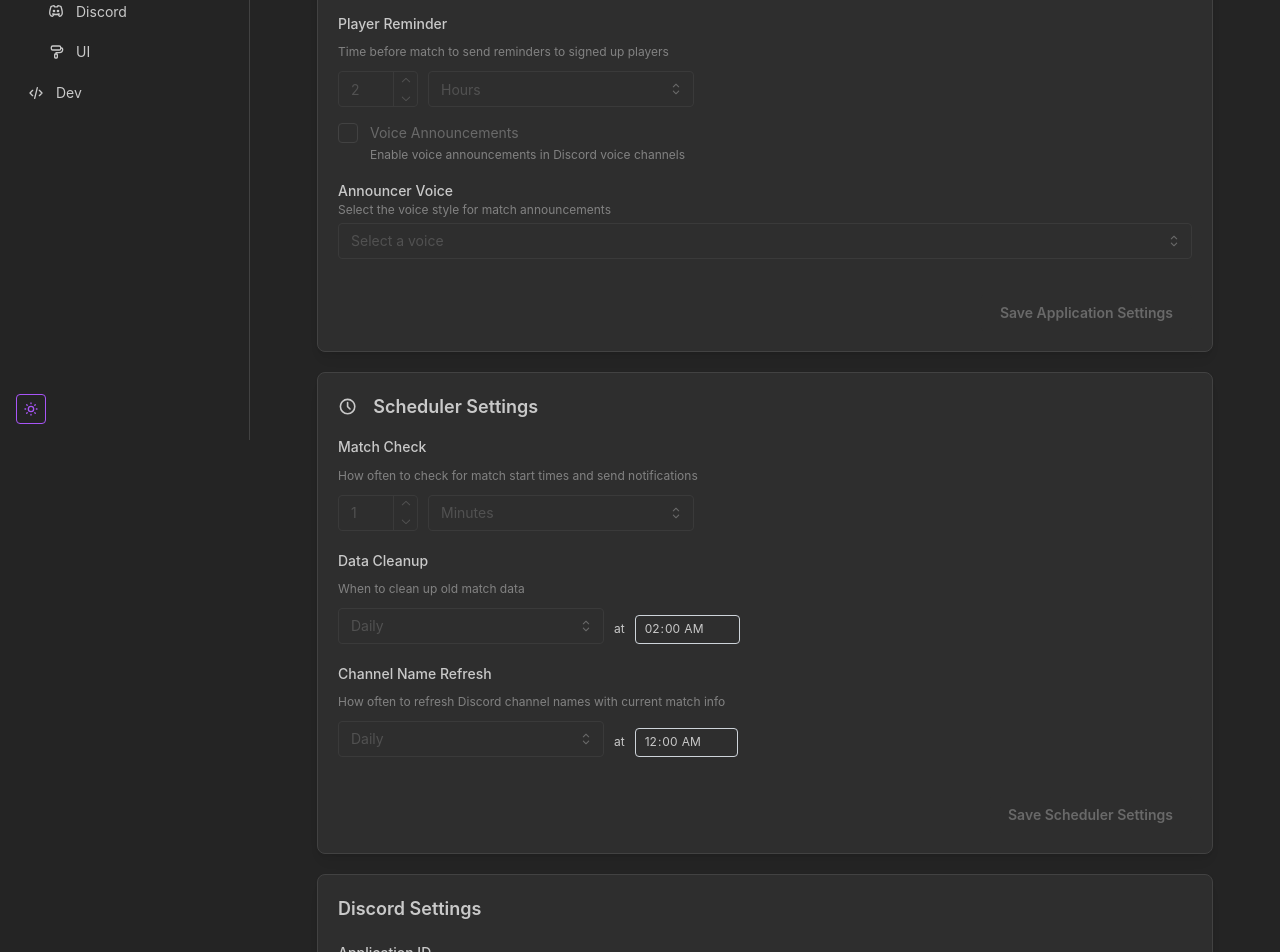
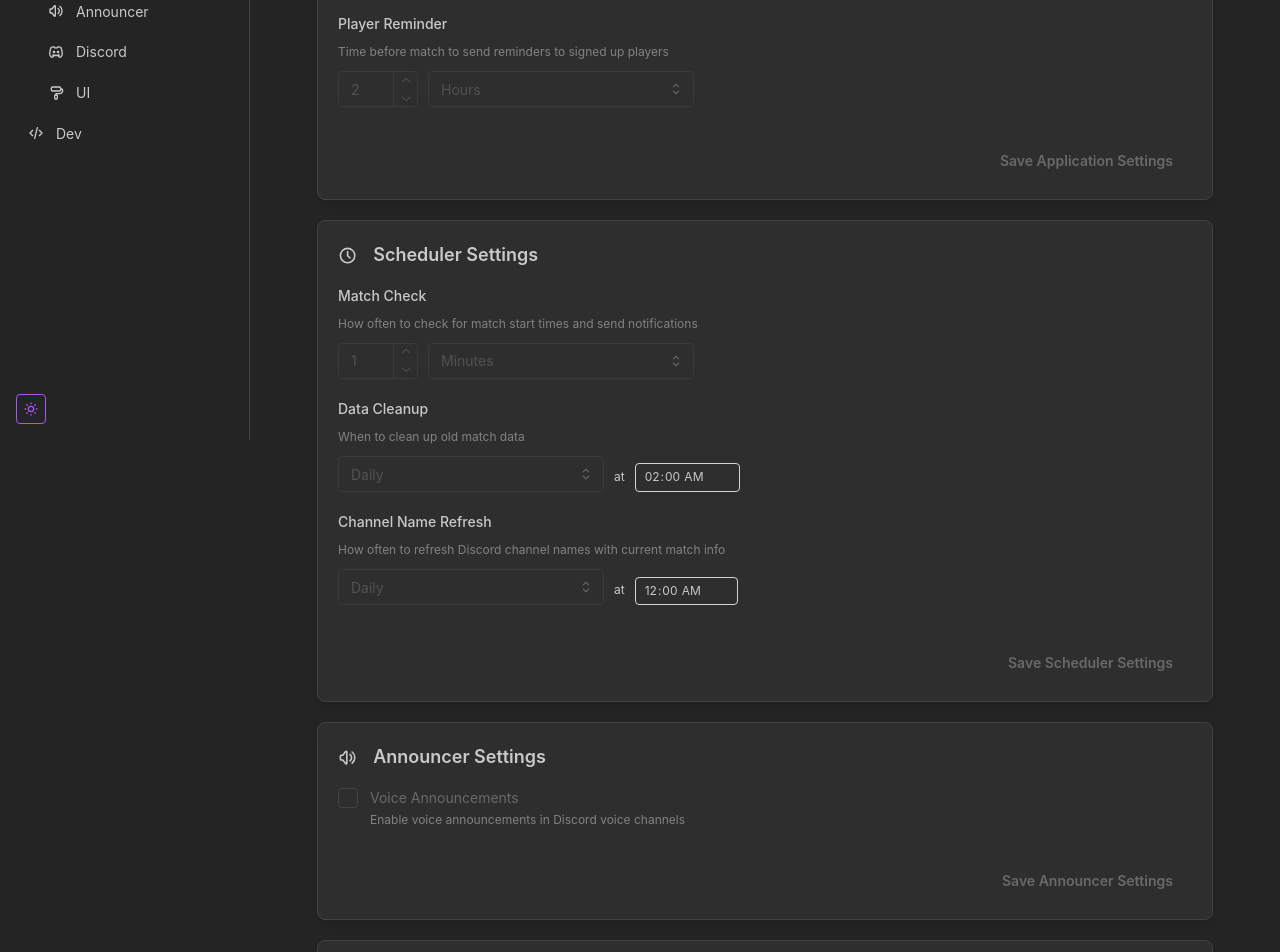
Before and after one commit to slamanna212/MatchExec, a Next.js app: page /settings in a window 1280 px wide. Shown: the part 360-1312 px from the top of the page. Built offline with nearby package versions, Linux system fonts and the light colour scheme.

Commit message:
polish announcer

```diff
--- a/src/app/settings/page.tsx
+++ b/src/app/settings/page.tsx
@@ -2,10 +2,10 @@
 
 export const dynamic = 'force-dynamic';
 
-import { Card, Text, Stack, TextInput, Button, Group, PasswordInput, Alert, NumberInput, Checkbox, Select } from '@mantine/core';
+import { Card, Text, Stack, TextInput, Button, Group, PasswordInput, Alert, NumberInput, Checkbox, Select, Box, Grid } from '@mantine/core';
 import { useForm } from '@mantine/form';
 import { useEffect, useState } from 'react';
-import { IconSettings } from '@tabler/icons-react';
+import { IconSettings, IconVolume, IconMicrophone } from '@tabler/icons-react';
 import SchedulerConfig from '@/components/SchedulerConfig';
 
 interface DiscordSettings {
@@ -20,8 +20,6 @@ interface ApplicationSettings {
   event_duration_minutes?: number;
   match_reminder_minutes?: number;
   player_reminder_minutes?: number;
-  announcer_voice?: string;
-  voice_announcements_enabled?: boolean;
 }
 
 interface SchedulerSettings {
@@ -34,6 +32,24 @@ interface UISettings {
   auto_refresh_interval_seconds: number;
 }
 
+interface AnnouncerSettings {
+  announcer_voice?: string;
+  voice_announcements_enabled?: boolean;
+  announcement_voice_channel?: string;
+}
+
+interface VoiceChannel {
+  id: string;
+  discord_channel_id: string;
+  channel_name: string;
+  channel_type: 'voice';
+}
+
+interface Voice {
+  id: string;
+  name: string;
+}
+
 export default function SettingsPage() {
   const [loading, setLoading] = useState(false);
   const [saving, setSaving] = useState(false);
@@ -44,9 +60,12 @@ export default function SettingsPage() {
   const [appMessage, setAppMessage] = useState<{ type: 'success' | 'error'; text: string } | null>(null);
   const [schedulerMessage, setSchedulerMessage] = useState<{ type: 'success' | 'error'; text: string } | null>(null);
   const [uiMessage, setUiMessage] = useState<{ type: 'success' | 'error'; text: string } | null>(null);
+  const [announcerSaving, setAnnouncerSaving] = useState(false);
+  const [announcerMessage, setAnnouncerMessage] = useState<{ type: 'success' | 'error'; text: string } | null>(null);
   const [playerReminderValue, setPlayerReminderValue] = useState(2);
   const [playerReminderUnit, setPlayerReminderUnit] = useState('hours');
-  const [availableVoices, setAvailableVoices] = useState<Array<{id: string; name: string}>>([]);
+  const [voiceChannels, setVoiceChannels] = useState<VoiceChannel[]>([]);
+  const [availableVoices, setAvailableVoices] = useState<Voice[]>([]);
 
   // Helper functions for player reminder conversion
   const minutesToValueUnit = (minutes: number) => {
@@ -89,8 +108,6 @@ export default function SettingsPage() {
       event_duration_minutes: 45,
       match_reminder_minutes: 10,
       player_reminder_minutes: 120,
-      announcer_voice: 'wrestling-announcer',
-      voice_announcements_enabled: false,
     },
   });
 
@@ -102,16 +119,25 @@ export default function SettingsPage() {
     },
   });
 
+  const announcerForm = useForm<AnnouncerSettings>({
+    initialValues: {
+      announcer_voice: 'wrestling-announcer',
+      voice_announcements_enabled: false,
+      announcement_voice_channel: '',
+    },
+  });
+
   useEffect(() => {
     async function fetchSettings() {
       setLoading(true);
       try {
-        const [discordResponse, appResponse, schedulerResponse, uiResponse, voicesResponse] = await Promise.all([
+        const [discordResponse, appResponse, schedulerResponse, uiResponse, voicesResponse, channelsResponse] = await Promise.all([
           fetch('/api/settings/discord'),
           fetch('/api/settings/discord'), // We'll use the same endpoint for now
           fetch('/api/settings/scheduler'),
           fetch('/api/settings/ui'),
-          fetch('/api/settings/voices')
+          fetch('/api/settings/voices'),
+          fetch('/api/channels')
         ]);
 
         if (discordResponse.ok) {
@@ -133,8 +159,6 @@ export default function SettingsPage() {
             event_duration_minutes: appData.event_duration_minutes || 45,
             match_reminder_minutes: appData.match_reminder_minutes || 10,
             player_reminder_minutes: appData.player_reminder_minutes || 120,
-            announcer_voice: appData.announcer_voice || 'wrestling-announcer',
-            voice_announcements_enabled: appData.voice_announcements_enabled || false
           };
           appForm.setValues(sanitizedAppData);
 
@@ -142,6 +166,14 @@ export default function SettingsPage() {
           const playerReminderDisplay = minutesToValueUnit(sanitizedAppData.player_reminder_minutes);
           setPlayerReminderValue(playerReminderDisplay.value);
           setPlayerReminderUnit(playerReminderDisplay.unit);
+
+          // Also load announcer settings from the same data
+          const sanitizedAnnouncerData = {
+            announcer_voice: appData.announcer_voice || 'wrestling-announcer',
+            voice_announcements_enabled: appData.voice_announcements_enabled || false,
+            announcement_voice_channel: appData.announcement_voice_channel || '',
+          };
+          announcerForm.setValues(sanitizedAnnouncerData);
         }
 
         if (schedulerResponse.ok) {
@@ -157,10 +189,16 @@ export default function SettingsPage() {
         if (voicesResponse.ok) {
           const voicesData = await voicesResponse.json();
           setAvailableVoices(voicesData.map((voice: {id: string; name: string}) => ({
-            value: voice.id,
-            label: voice.name
+            id: voice.id,
+            name: voice.name
           })));
         }
+
+        if (channelsResponse.ok) {
+          const channelsData = await channelsResponse.json();
+          setVoiceChannels(channelsData.filter((channel: any) => channel.channel_type === 'voice'));
+        }
+
       } catch (error) {
         console.error('Error fetching settings:', error);
       } finally {
@@ -295,6 +333,31 @@ export default function SettingsPage() {
     }
   };
 
+  const handleAnnouncerSubmit = async (values: AnnouncerSettings) => {
+    setAnnouncerSaving(true);
+    setAnnouncerMessage(null);
+
+    try {
+      const response = await fetch('/api/settings/discord', {
+        method: 'PUT',
+        headers: { 'Content-Type': 'application/json' },
+        body: JSON.stringify(values),
+      });
+
+      if (response.ok) {
+        setAnnouncerMessage({ type: 'success', text: 'Announcer settings saved successfully!' });
+      } else {
+        const errorData = await response.json();
+        setAnnouncerMessage({ type: 'error', text: errorData.error || 'Failed to save announcer settings.' });
+      }
+    } catch (error) {
+      console.error('Error saving announcer settings:', error);
+      setAnnouncerMessage({ type: 'error', text: 'An error occurred while saving announcer settings.' });
+    } finally {
+      setAnnouncerSaving(false);
+    }
+  };
+
   return (
     <div className="max-w-4xl mx-auto">
       <Stack gap="xl">
@@ -368,21 +431,6 @@ export default function SettingsPage() {
                   </Group>
                 </Stack>
 
-                <Checkbox
-                  label="Voice Announcements"
-                  description="Enable voice announcements in Discord voice channels"
-                  {...appForm.getInputProps('voice_announcements_enabled', { type: 'checkbox' })}
-                  disabled={loading}
-                />
-
-                <Select
-                  label="Announcer Voice"
-                  description="Select the voice style for match announcements"
-                  placeholder="Select a voice"
-                  data={availableVoices}
-                  {...appForm.getInputProps('announcer_voice')}
-                  disabled={loading || !appForm.values.voice_announcements_enabled}
-                />
 
                 <Group justify="flex-end" mt="lg">
                   <Button type="submit" loading={appSaving} disabled={loading}>
@@ -403,6 +451,72 @@ export default function SettingsPage() {
               message={schedulerMessage}
             />
           </div>
+
+          <Card shadow="sm" padding="lg" radius="md" withBorder id="announcer">
+            <Group mb="md">
+              <IconVolume size="1.2rem" />
+              <Text size="lg" fw={600}>Announcer Settings</Text>
+            </Group>
+
+            {announcerMessage && (
+              <Alert color={announcerMessage.type === 'success' ? 'green' : 'red'} mb="md">
+                {announcerMessage.text}
+              </Alert>
+            )}
+
+            <form onSubmit={announcerForm.onSubmit(handleAnnouncerSubmit)}>
+              <Stack gap="md">
+                <Checkbox
+                  label="Voice Announcements"
+                  description="Enable voice announcements in Discord voice channels"
+                  {...announcerForm.getInputProps('voice_announcements_enabled', { type: 'checkbox' })}
+                  disabled={loading}
+                />
+
+                {announcerForm.values.voice_announcements_enabled && (
+                  <>
+                    <Box>
+                      <Text size="sm" fw={500} mb="xs">Announcer Voice</Text>
+                      <Text size="xs" c="dimmed" mb="md">Select the voice style for match announcements</Text>
+
+                      <Grid>
+                        {availableVoices.map((voice) => (
+                          <Grid.Col span={{ base: 12, sm: 6 }} key={voice.id}>
+                            <Card
+                              shadow="sm"
+                              padding="md"
+                              radius="md"
+                              withBorder
+                              style={{
+                                cursor: 'pointer',
+                                backgroundColor: announcerForm.values.announcer_voice === voice.id ? 'var(--mantine-primary-color-light)' : undefined,
+                                borderColor: announcerForm.values.announcer_voice === voice.id ? 'var(--mantine-primary-color)' : undefined
+                              }}
+                              onClick={() => announcerForm.setFieldValue('announcer_voice', voice.id)}
+                            >
+                              <Group gap="sm">
+                                <IconMicrophone size="1rem" />
+                                <Text fw={announcerForm.values.announcer_voice === voice.id ? 600 : 400}>
+                                  {voice.name}
+                                </Text>
+                              </Group>
+                            </Card>
+                          </Grid.Col>
+                        ))}
+                      </Grid>
+                    </Box>
+
+                  </>
+                )}
+
+                <Group justify="flex-end" mt="lg">
+                  <Button type="submit" loading={announcerSaving} disabled={loading}>
+                    Save Announcer Settings
+                  </Button>
+                </Group>
+              </Stack>
+            </form>
+          </Card>
 
           <Card shadow="sm" padding="lg" radius="md" withBorder id="discord">
             <Text size="lg" fw={600} mb="md">Discord Settings</Text>
--- a/src/components/create-match-page.tsx
+++ b/src/components/create-match-page.tsx
@@ -77,7 +77,6 @@ export function CreateMatchPage() {
   const [startSignups, setStartSignups] = useState(true);
   const [currentGameSupportsAllModes, setCurrentGameSupportsAllModes] = useState(false);
   const [allMaps, setAllMaps] = useState<GameMapWithMode[]>([]);
-  const [voiceChannels, setVoiceChannels] = useState<Array<{id: string; name: string}>>([]);
 
   // Load games on mount and restore form data from session storage
   useEffect(() => {
@@ -93,20 +92,6 @@ export function CreateMatchPage() {
       }
     };
 
-    const fetchVoiceChannels = async () => {
-      try {
-        const response = await fetch('/api/channels');
-        if (response.ok) {
-          const channelsData = await response.json();
-          setVoiceChannels(channelsData.map((channel: {id: string; name: string}) => ({
-            value: channel.id,
-            label: channel.name
-          })));
-        }
-      } catch (error) {
-        console.error('Error fetching voice channels:', error);
-      }
-    };
 
     // Restore form data from session storage
     const savedFormData = sessionStorage.getItem('createMatchFormData');
@@ -136,7 +121,6 @@ export function CreateMatchPage() {
     }
 
     fetchGames();
-    fetchVoiceChannels();
   }, []);
 
   // Save form data to session storage whenever it changes
@@ -580,15 +564,6 @@ export function CreateMatchPage() {
               onChange={(event) => updateFormData('playerNotifications', event.currentTarget.checked)}
             />
 
-            <Select
-              label="Announcement Voice Channel"
-              description="Discord voice channel for match announcements (optional)"
-              placeholder="Select a voice channel"
-              data={voiceChannels}
-              value={formData.announcementVoiceChannel}
-              onChange={(value) => updateFormData('announcementVoiceChannel', value)}
-              clearable
-            />
 
             <Box>
               <Text size="sm" fw={500} mb="xs">Event Image (Optional)</Text>
--- a/src/components/navigation.tsx
+++ b/src/components/navigation.tsx
@@ -24,7 +24,8 @@ import {
   IconApps,
   IconClock,
   IconBrandDiscord,
-  IconPaint
+  IconPaint,
+  IconVolume
 } from '@tabler/icons-react'
 
 interface NavigationProps {
@@ -61,6 +62,7 @@ export function Navigation({ children }: NavigationProps) {
       links: [
         { label: 'Application', href: '/settings#application', icon: IconApps },
         { label: 'Scheduler', href: '/settings#scheduler', icon: IconClock },
+        { label: 'Announcer', href: '/settings#announcer', icon: IconVolume },
         { label: 'Discord', href: '/settings#discord', icon: IconBrandDiscord },
         { label: 'UI', href: '/settings#ui', icon: IconPaint }
       ]
```
